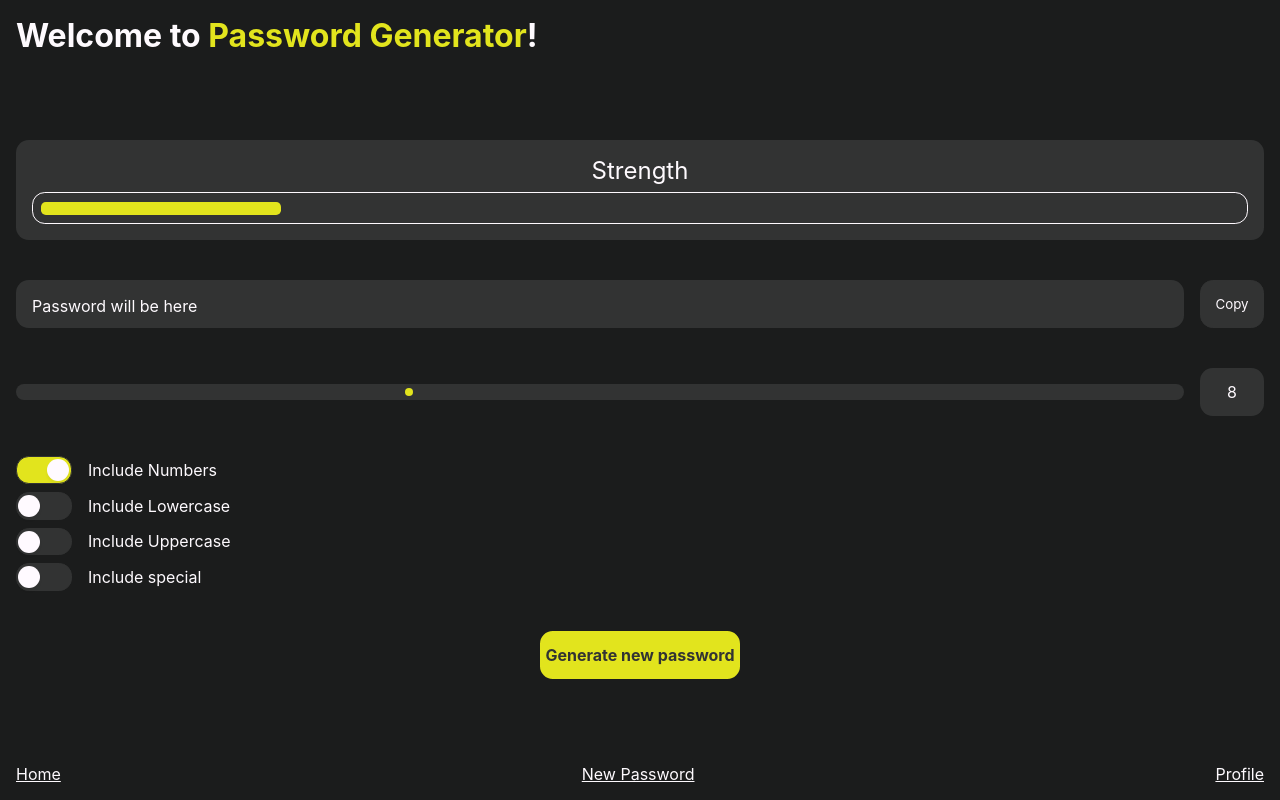
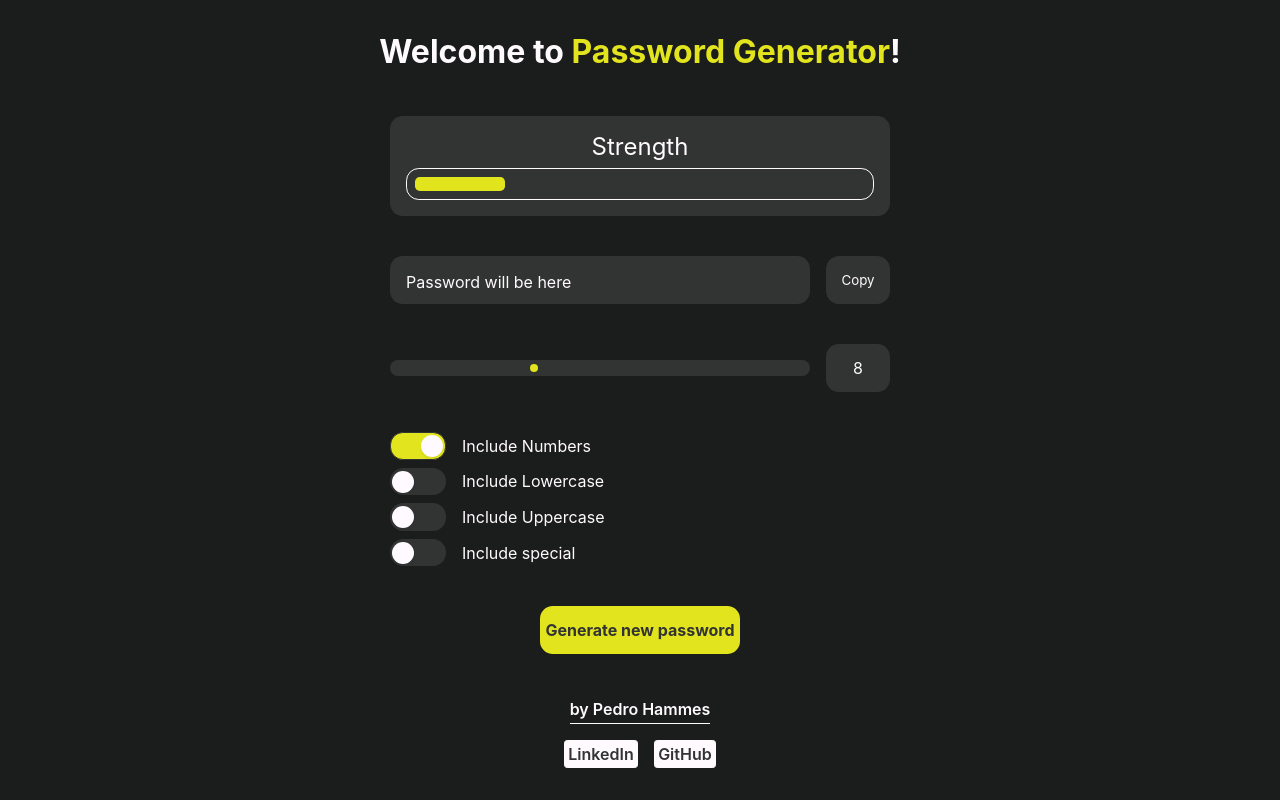
Before and after one commit to PedroHammes/Password-Generator, a React (Vite) app: page / in a window 1280 px wide. Built offline with nearby package versions, Linux system fonts and the light colour scheme.

Commit message:
final updates

```diff
--- a/src/components/Footer/footer.jsx
+++ b/src/components/Footer/footer.jsx
@@ -3,9 +3,16 @@ import styles from './style.module.css'
 export default function Footer() {
     return (
         <footer>
-            <a href="#">Home</a>
+            <div className={styles.codedBy}>
+                <p>by <span>Pedro Hammes</span> </p>
+            </div>
+            <div className={styles.links}>
+                <a href="https://www.linkedin.com/in/pedro-hammes-7a6883208/" target='_blank'>LinkedIn</a>
+                <a href="https://github.com/PedroHammes" target='_blank'>GitHub</a>
+            </div>
+            {/* <a href="#">Home</a>
             <a href="#">New Password</a>
-            <a href="#">Profile</a>
+            <a href="#">Profile</a> */}
         </footer>
     )
 }
--- a/src/components/Footer/style.module.css
+++ b/src/components/Footer/style.module.css
@@ -1,9 +1,35 @@
 footer {
+    width: 100%;
     display: flex;
-    flex-flow: row nowrap;
+    flex-flow: column nowrap;
     justify-content: space-between;
+    align-items: center;
+    gap: 1rem;
+    font-weight: 600;
+}
+
+.codedBy {
+    border-bottom: 1px solid #fefafe;
+    padding-bottom: .2rem;
+}
+
+.links {
+    width: 100%;
+    display: flex;
+    flex-flow: row wrap;
+    justify-content: center;
+    gap: 1rem;
 }
 
 a {
-    color: #fefafe;
+    border: 1px solid #fefafe;
+    border-radius: .2rem;
+    padding: .2rem;
+    background-color: #fefafe;
+    color: #323333;
+
+    text-align: center;
+    place-content: center;
+    text-decoration: none;
+    font-weight: 600;
 }
--- a/src/components/Section/style.module.css
+++ b/src/components/Section/style.module.css
@@ -1,4 +1,6 @@
 .mainSection {
+    width: 100%;
+    max-width: 500px;
     display: flex;
     flex-flow: column wrap;
     align-items: start;
@@ -212,4 +214,10 @@
 
     font-size: 16px;
     font-weight: 700;
+    cursor: pointer;
+    transition: 0.15s;
 }
+
+.newPasswordButton:hover {
+    padding-bottom: 0.25rem;
+}
--- a/src/styles/app.module.css
+++ b/src/styles/app.module.css
@@ -1,6 +1,6 @@
 .app {
     height: 100vh;
-    padding: 1rem;
+    padding: 2rem 2rem;
 
     background-color: #1b1c1c;
     color: #fefafe;
@@ -8,4 +8,5 @@
     display: flex;
     flex-flow: column wrap;
     justify-content: space-between;
+    align-items: center;
 }
```
